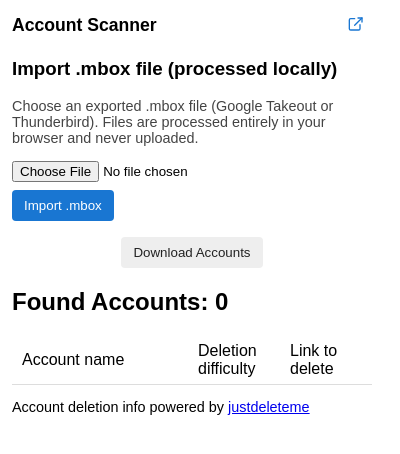
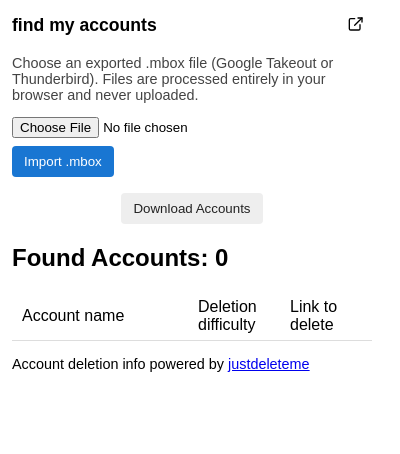
Before and after one commit to lorcanj/find-my-accounts, a browser extension: page src/popup/popup.html in a window 400 px wide. Drawn offline with Linux system fonts and the light colour scheme; files whose address does not match are found by name.

Commit message:
minor ui improvements

```diff
--- a/src/popup/popup.css
+++ b/src/popup/popup.css
@@ -39,7 +39,7 @@ body.popped-out {
 .btn-link {
     background: none;
     border: none;
-    color: #1976d2;
+    color: #000;
     cursor: pointer;
     font-size: 0.9rem;
     padding: 4px 8px;
--- a/src/popup/popup.html
+++ b/src/popup/popup.html
@@ -3,13 +3,17 @@
 <head>
   <meta charset="UTF-8">
   <meta name="viewport" content="width=device-width, initial-scale=1.0">
-  <title>Account Scanner</title>
+  <title>find my accounts</title>
   <link rel="stylesheet" href="popup.css">
+  <link rel="icon" type="image/png" sizes="16x16" href="../assets/icon-16.png">
+  <link rel="icon" type="image/png" sizes="32x32" href="../assets/icon-32.png">
+  <link rel="icon" type="image/png" sizes="48x48" href="../assets/icon-48.png">
+  <link rel="icon" type="image/png" sizes="128x128" href="../assets/icon-128.png">
 </head>
 <body>
   <div class="container">
     <div class="header">
-      <h1>Account Scanner</h1>
+      <h1>find my accounts</h1>
       <button id="popOutBtn" class="btn-link" title="Pop out" aria-label="Pop out">
         <!-- Icon: external-link from Feather Icons (MIT License) -->
         <svg xmlns="http://www.w3.org/2000/svg" width="16" height="16" viewBox="0 0 24 24" fill="none" stroke="currentColor" stroke-width="2" stroke-linecap="round" stroke-linejoin="round">
@@ -21,7 +25,6 @@
     </div>
 
     <div id="importContainer" class="mt-1">
-      <h3>Import .mbox file (processed locally)</h3>
       <p class="muted">Choose an exported .mbox file (Google Takeout or Thunderbird). Files are processed entirely in your browser and never uploaded.</p>
       <div class="file-picker">
         <input id="mboxFileInput" type="file" accept=".mbox" />
```
Also changed, not shown: manifest.json.
